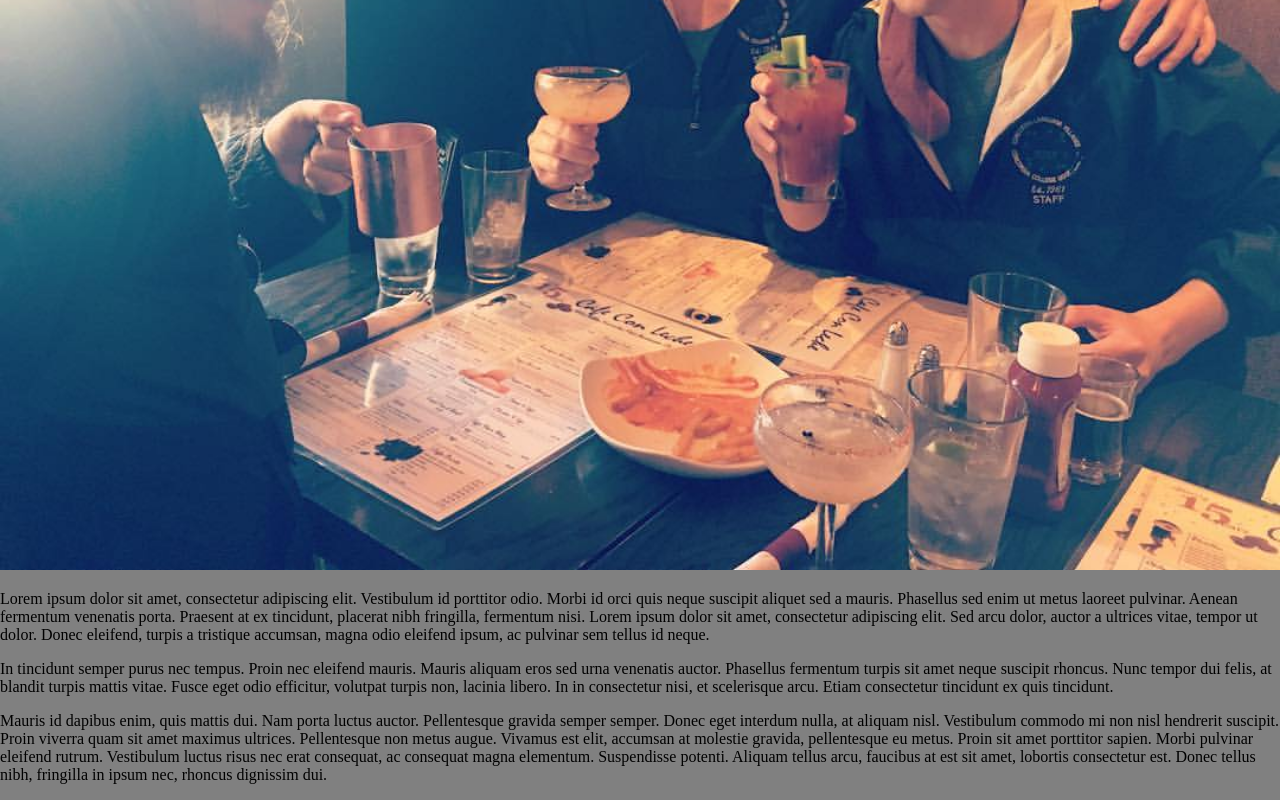
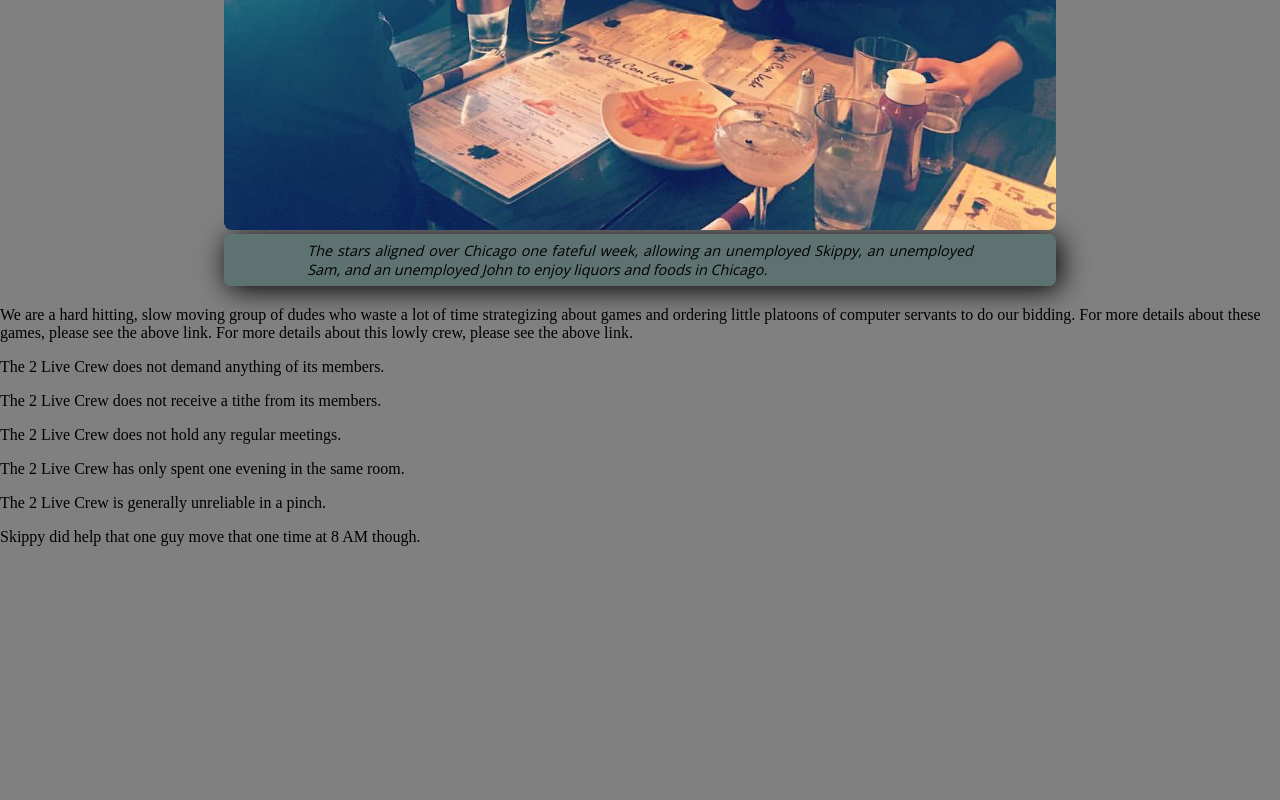
Before and after one commit to samtietze/2lc.github.io, a plain HTML site: page index.html in a window 1280 px wide. Shown: the part 527-1327 px from the top of the page. After the commit the page ends 1089 px from the top, so only its background shows below. Drawn offline with nearby package versions, Linux system fonts and the light colour scheme.

Commit message:
Add photo caption style to index

```diff
--- a/index.html
+++ b/index.html
@@ -3,6 +3,7 @@
 <head>
   <title>The Official 2LC</title>
   <link href='https://fonts.googleapis.com/css?family=Cabin' rel='stylesheet' type='text/css'>
+  <link href='https://fonts.googleapis.com/css?family=Open+Sans' rel='stylesheet' type='text/css'>
   <link rel="stylesheet" type="text/css" href="styles.css">
 </head>
 <body>
@@ -22,13 +23,21 @@
     </div>
   <div id="lead-image-container">
     <img id="lead-image" src="images/2lcgroup.jpg" alt="2LCrew">
+    <p id="index-caption">The stars aligned over Chicago one fateful week, allowing an unemployed Skippy, an unemployed Sam, and an unemployed John to enjoy liquors and foods in Chicago.</p>
   </div>
 
-<p>Lorem ipsum dolor sit amet, consectetur adipiscing elit. Vestibulum id porttitor odio. Morbi id orci quis neque suscipit aliquet sed a mauris. Phasellus sed enim ut metus laoreet pulvinar. Aenean fermentum venenatis porta. Praesent at ex tincidunt, placerat nibh fringilla, fermentum nisi. Lorem ipsum dolor sit amet, consectetur adipiscing elit. Sed arcu dolor, auctor a ultrices vitae, tempor ut dolor. Donec eleifend, turpis a tristique accumsan, magna odio eleifend ipsum, ac pulvinar sem tellus id neque.</p>
+<!--   <div id="index-caption">
 
-<p>In tincidunt semper purus nec tempus. Proin nec eleifend mauris. Mauris aliquam eros sed urna venenatis auctor. Phasellus fermentum turpis sit amet neque suscipit rhoncus. Nunc tempor dui felis, at blandit turpis mattis vitae. Fusce eget odio efficitur, volutpat turpis non, lacinia libero. In in consectetur nisi, et scelerisque arcu. Etiam consectetur tincidunt ex quis tincidunt.</p>
+  </div> -->
+  <div id="index-text">
+    <p>We are a hard hitting, slow moving group of dudes who waste a lot of time strategizing about games and ordering little platoons of computer servants to do our bidding. For more details about these games, please see the above link. For more details about this lowly crew, please see the above link.</p>
+    <p>The 2 Live Crew does not demand anything of its members.</p>
+    <p>The 2 Live Crew does not receive a tithe from its members.</p>
+    <p>The 2 Live Crew does not hold any regular meetings.</p>
+    <p>The 2 Live Crew has only spent one evening in the same room.</p>
+    <p>The 2 Live Crew is generally unreliable in a pinch.</p>
+    <p>Skippy did help that one guy move that one time at 8 AM though.</p>
 
-<p>Mauris id dapibus enim, quis mattis dui. Nam porta luctus auctor. Pellentesque gravida semper semper. Donec eget interdum nulla, at aliquam nisl. Vestibulum commodo mi non nisl hendrerit suscipit. Proin viverra quam sit amet maximus ultrices. Pellentesque non metus augue. Vivamus est elit, accumsan at molestie gravida, pellentesque eu metus. Proin sit amet porttitor sapien. Morbi pulvinar eleifend rutrum. Vestibulum luctus risus nec erat consequat, ac consequat magna elementum. Suspendisse potenti. Aliquam tellus arcu, faucibus at est sit amet, lobortis consectetur est. Donec tellus nibh, fringilla in ipsum nec, rhoncus dignissim dui.</p>
 
 </body>
 </html>
--- a/styles.css
+++ b/styles.css
@@ -1,6 +1,7 @@
 body {
   margin: 0;
   background-color: gray;
+  font-weight: lighter;
 }
 #top-bg {
   position: absolute;
@@ -10,12 +11,14 @@ body {
   margin-bottom: 0;
   top: 3em;
   background-image: url(images/background-texture.png);
+  background-position: center;
 }
 #fixed-bar {
   position: fixed;
   display: inline;
   width: 100%;
   background-image: url(images/background-texture.png);
+  background-position: center;
   margin-left: auto;
   margin-right: auto;
   margin-top: 0;
@@ -34,6 +37,7 @@ body {
 #index-lead {
   color: white;
   font-variant: small-caps;
+  font-style: italic;
   font-size: 1em;
   font-family: 'Cabin';
   text-shadow: 3px 3px 2px black, 3px 3px 4px gray;
@@ -46,6 +50,7 @@ body {
 }
 #crewtitle {
   font-variant: small-caps;
+  font-weight: lighter;
   font-family: 'Cabin';
   text-shadow: 2px 2px 2px black;
   font-size: 3em;
@@ -53,7 +58,7 @@ body {
   position: relative;
   margin-left: auto;
   margin-right: auto;
-  width: 7.5em;
+  width: 6.35em;
   margin-top: 4rem;
   margin-bottom: 0;
   z-index: 1;
@@ -82,12 +87,61 @@ body {
   text-align: center;
 }
 #lead-image-container {
-
+  width: 65%;
+  margin-left: auto;
+  margin-right: auto;
+  /*float: left;*/
+  /*display: inline-block;*/
+  /*position: relative;*/
+  display: table;
+  /*padding-bottom: .5em;*/
+  /*padding-left: .3em;*/
+  /*padding-right: 0;*/
+  padding-top: .75em;
 }
 #lead-image {
   /*border: 5px dashed red;*/
-  margin-left: auto;
-  margin-right: auto;
   width: 100%;
-  margin-top: 1em;
+  display: table-cell;
+  float: left;
+  border-radius: .5em
+  /*margin-left: auto;*/
+  /*margin-right: auto;*/
+  /*margin-top: 1em;*/
+  /*box-shadow: .5em .5em 1em black;*/
 }
+#index-caption {
+  display: table-caption;
+  caption-side: bottom;
+  font-family: 'Open Sans';
+  font-style: italic;
+  font-size: .9rem;
+  width: 80%;
+  margin: .25em auto;
+  text-align: justify;
+  padding-top: .5em;
+  padding-bottom: .5em;
+  padding-left: 10%;
+  padding-right: 10%;
+  background-color: rgba(60, 100, 100, .5);
+  box-shadow: .25em .25em 2em black;
+  border-radius: .5em
+  /*float: right;*/
+}
+/*#index-caption {
+  position: absolute;
+  float: right;
+  display: inline-block;
+  width: 20%;
+  border: 1px solid;
+  margin-top: 3em;
+  margin-bottom: 3em;
+  align-self: center;
+}*/
+#index-caption p {
+  padding: 0 1em 0 1em;
+}
+#index-text {
+  position: relative;
+
+}
```
Also changed, not shown: thecrew.html (+1 -1 lines).
